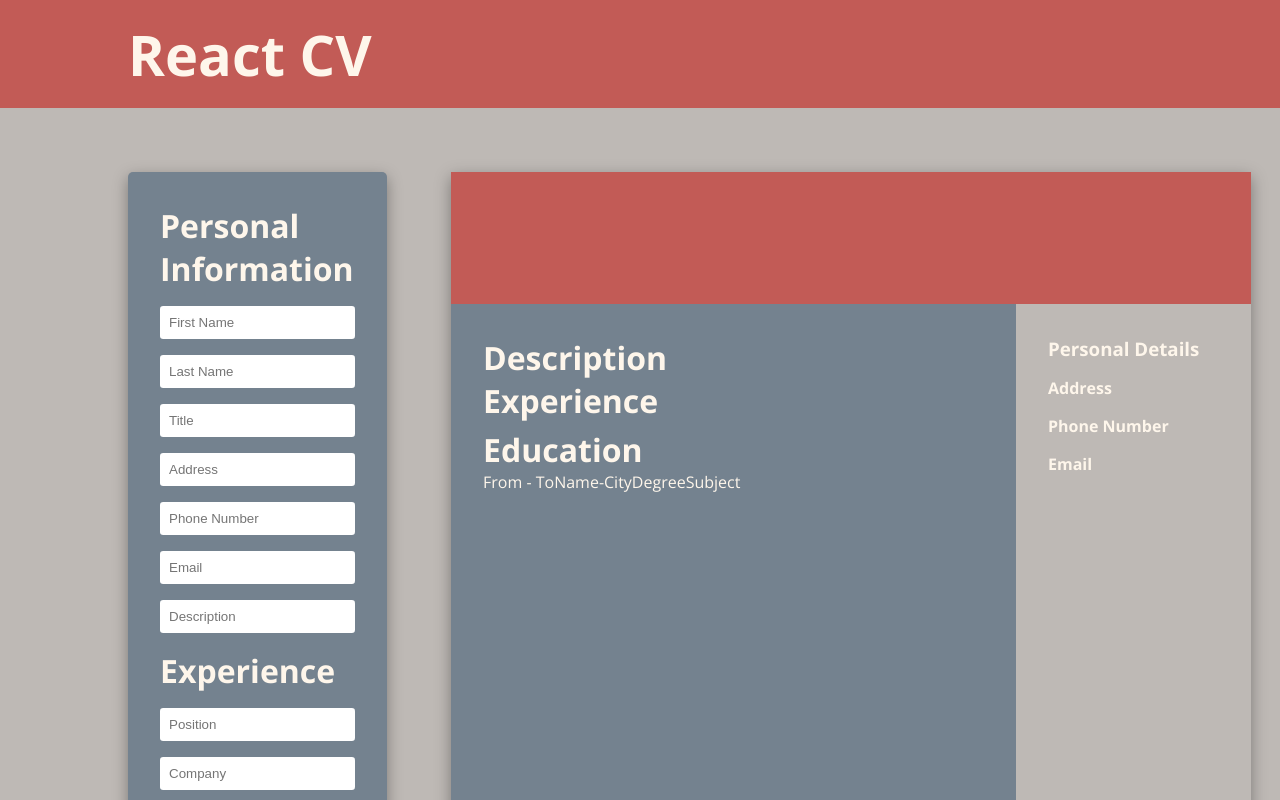
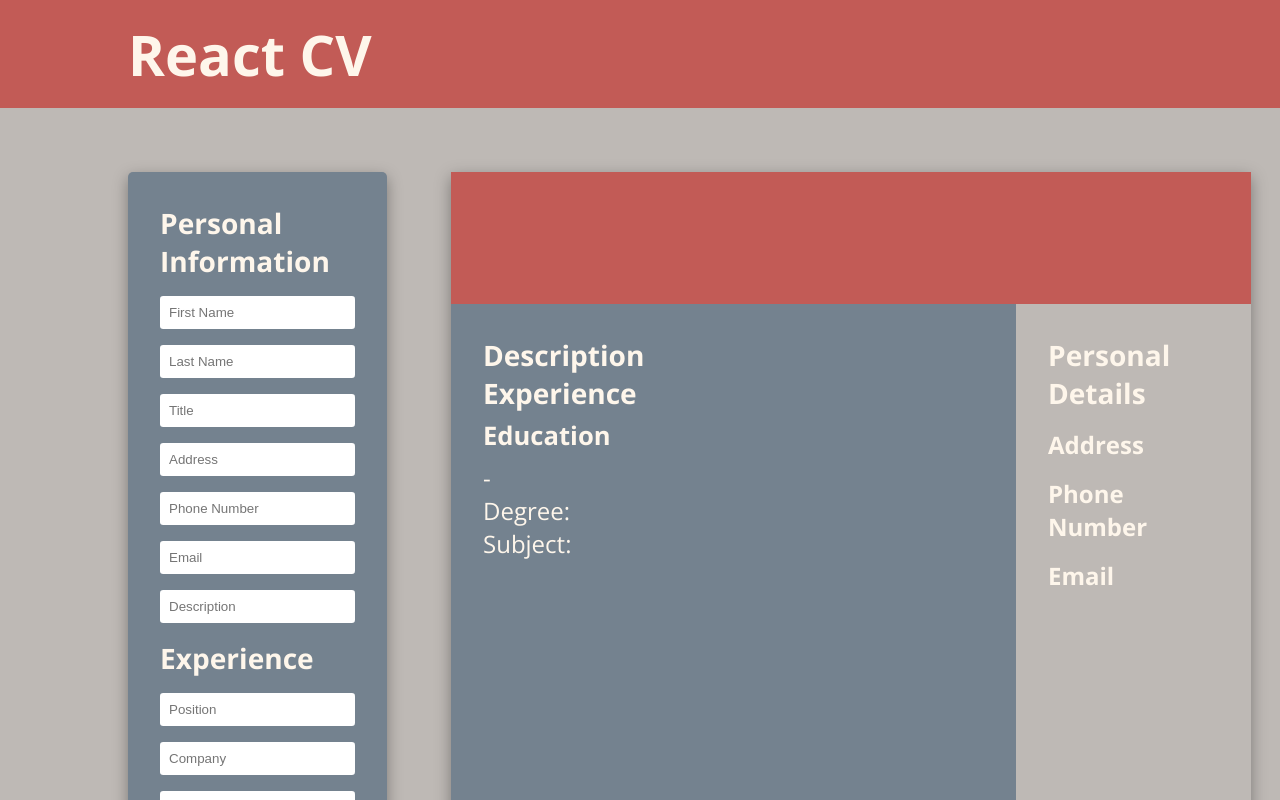
Before and after one commit to Kian2002/React-CV, a React (Vite) app: page / in a window 1280 px wide. Shown: the top 800 px of the page. Built offline with nearby package versions, Linux system fonts and the light colour scheme.

Commit message:
Create education output component and functionality + css changes

```diff
--- a/src/components/Input/Education.jsx
+++ b/src/components/Input/Education.jsx
@@ -31,7 +31,7 @@ const Education = ({ educationInfo, setEducationInfo }) => {
 
   return (
     <div className={styles.wrapper}>
-      <h1>Education</h1>
+      <h3>Education</h3>
       {inputList.map((item) => {
         return (
           <div key={item.key} className={styles["input-wrapper"]}>
--- a/src/components/Input/Experience.jsx
+++ b/src/components/Input/Experience.jsx
@@ -33,7 +33,7 @@ const Experience = ({ experienceInfo, setExperienceInfo }) => {
 
   return (
     <div className={styles.wrapper}>
-      <h1>Experience</h1>
+      <h3>Experience</h3>
       {inputList.map((item) => {
         return (
           <div key={item.key} className={styles["input-wrapper"]}>
--- a/src/components/Input/PersonalInformation.jsx
+++ b/src/components/Input/PersonalInformation.jsx
@@ -12,7 +12,7 @@ const PersonalInformation = ({ personalInfo, setPersonalInfo }) => {
 
   return (
     <div className={styles.wrapper}>
-      <h1>Personal Information</h1>
+      <h3>Personal Information</h3>
       <div className={styles["input-wrapper"]}>
         <input
           type="text"
--- /dev/null
+++ b/src/components/output/EducationOutput.jsx
@@ -0,0 +1,26 @@
+import React from "react";
+import styles from "../styles/output.module.css";
+
+const EducationOutput = ({ educationInfo }) => {
+  return (
+    <div className={styles["education-wrapper"]}>
+      <h3 className={styles["education-wrapper--h3"]}>Education</h3>
+      {educationInfo.map((item) => {
+        return (
+          <div key={item.id} className={styles["education-wrapper--content"]}>
+            <div>
+              {item.from} - {item.to}
+            </div>
+            <div>
+              {item.universityName} {item.city}
+            </div>
+            <div>Degree: {item.degree}</div>
+            <div>Subject: {item.subject}</div>
+          </div>
+        );
+      })}
+    </div>
+  );
+};
+
+export default EducationOutput;
--- a/src/components/output/ExperienceOutput.jsx
+++ b/src/components/output/ExperienceOutput.jsx
@@ -5,7 +5,7 @@ import styles from "../styles/output.module.css";
 export const ExperienceOutput = ({ experienceInfo }) => {
   return (
     <div className={styles.experience}>
-      <h1>Experience</h1>
+      <h3>Experience</h3>
       {experienceInfo.map((item) => {
         return (
           <div key={uuidv4()} className={styles.experienceItems}>
--- a/src/components/output/Output.jsx
+++ b/src/components/output/Output.jsx
@@ -1,33 +1,27 @@
 import React from "react";
 import styles from "../styles/output.module.css";
+import EducationOutput from "./EducationOutput";
 import { ExperienceOutput } from "./ExperienceOutput";
 import PersonalOutput from "./PersonalOutput";
 
-const Output = ({ personalInfo, experienceInfo }) => {
+const Output = ({ personalInfo, experienceInfo, educationInfo }) => {
   return (
     <div className={styles.main}>
       <header className={styles.header}>
-        <h1>
+        <h3>
           {personalInfo.fName} {personalInfo.lName}
-        </h1>
+        </h3>
         <span>{personalInfo.title}</span>
       </header>
 
       <div className={styles.wrapper}>
         <div>
-          <h1>Description</h1>
+          <h3>Description</h3>
           <p>{personalInfo.description}</p>
         </div>
 
         <ExperienceOutput experienceInfo={experienceInfo} />
-
-        <div>
-          <h1>Education</h1>
-          <span>From - To</span>
-          <span>Name-City</span>
-          <span>Degree</span>
-          <span>Subject</span>
-        </div>
+        <EducationOutput educationInfo={educationInfo} />
       </div>
       <PersonalOutput personalInfo={personalInfo} />
     </div>
--- a/src/components/styles/home.module.css
+++ b/src/components/styles/home.module.css
@@ -25,7 +25,7 @@
     gap: 1rem;
 }
 
-.wrapper h1 {
+.wrapper h3 {
     color: var(--text-color);
 }
 
--- a/src/components/styles/output.module.css
+++ b/src/components/styles/output.module.css
@@ -21,6 +21,8 @@
     background-color: var(--element-color);
     color: var(--text-color);
 }
+
+/* experience */
 
 .experience {
     display: flex;
@@ -51,6 +53,8 @@
     gap: .5rem;
 }
 
+/* personal */
+
 .personalMain {
     padding: 2rem;
     background-color: #BEB9B5;
@@ -74,3 +78,15 @@
     display: flex;
     flex-direction: column;
 }
+
+/* Education */
+
+.education-wrapper {
+    display: flex;
+    flex-direction: column;
+    gap: 0.5rem;
+}
+
+.education-wrapper--h3 {
+    font-size: 1.6rem;
+}
--- a/src/index.css
+++ b/src/index.css
@@ -2,6 +2,7 @@
   padding: 0px;
   margin: 0px;
   overflow-wrap: break-word;
+  box-sizing: border-box;
 }
 
 :root {
@@ -16,3 +17,7 @@ body {
   font-family: 'Open Sans', sans-serif;
   background-color: #BEB9B5;
 }
+
+body {
+  font-size: 1.5rem;
+}
```
